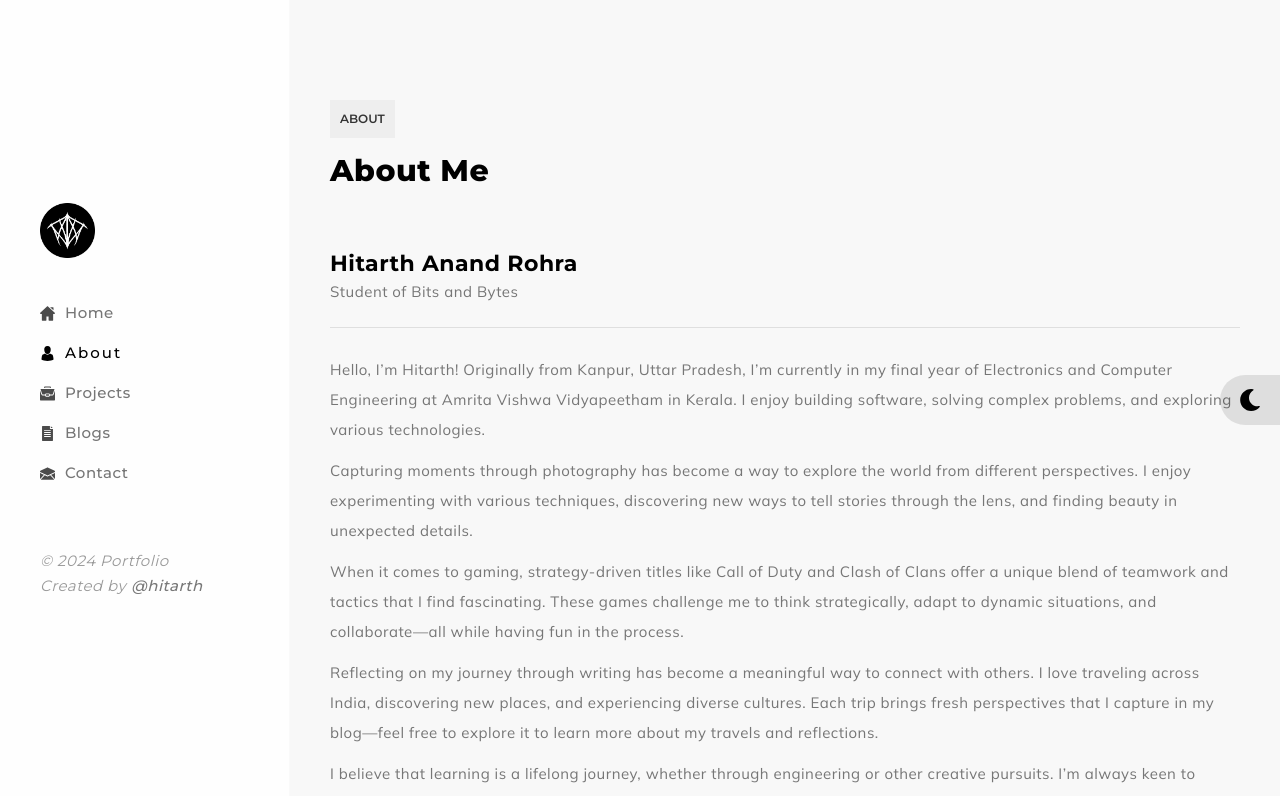
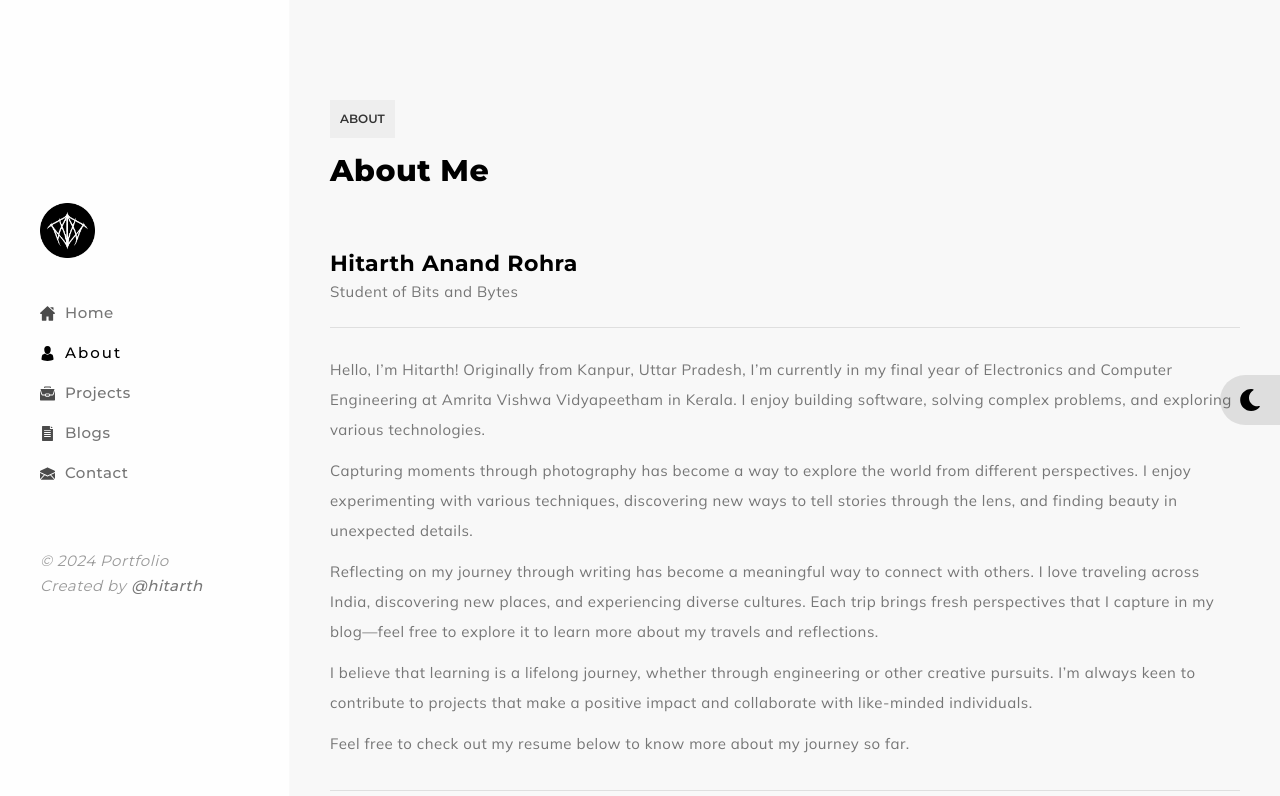
Before and after one commit to hitaarthh/hitaarthh.github.io, a Next.js app: page /about in a window 1280 px wide. Shown: the top 796 px of the page. Built offline with nearby package versions, Linux system fonts and the light colour scheme.

Commit message:
Home section updated

```diff
--- a/components/about/Intro.jsx
+++ b/components/about/Intro.jsx
@@ -11,9 +11,6 @@ const Intro = () => {
         </p>
         <p>
           Capturing moments through photography has become a way to explore the world from different perspectives. I enjoy experimenting with various techniques, discovering new ways to tell stories through the lens, and finding beauty in unexpected details.
-        </p>
-        <p>
-          When it comes to gaming, strategy-driven titles like Call of Duty and Clash of Clans offer a unique blend of teamwork and tactics that I find fascinating. These games challenge me to think strategically, adapt to dynamic situations, and collaborate—all while having fun in the process.
         </p>
         <p>
           Reflecting on my journey through writing has become a meaningful way to connect with others. I love traveling across India, discovering new places, and experiencing diverse cultures. Each trip brings fresh perspectives that I capture in my blog—feel free to explore it to learn more about my travels and reflections.
```
